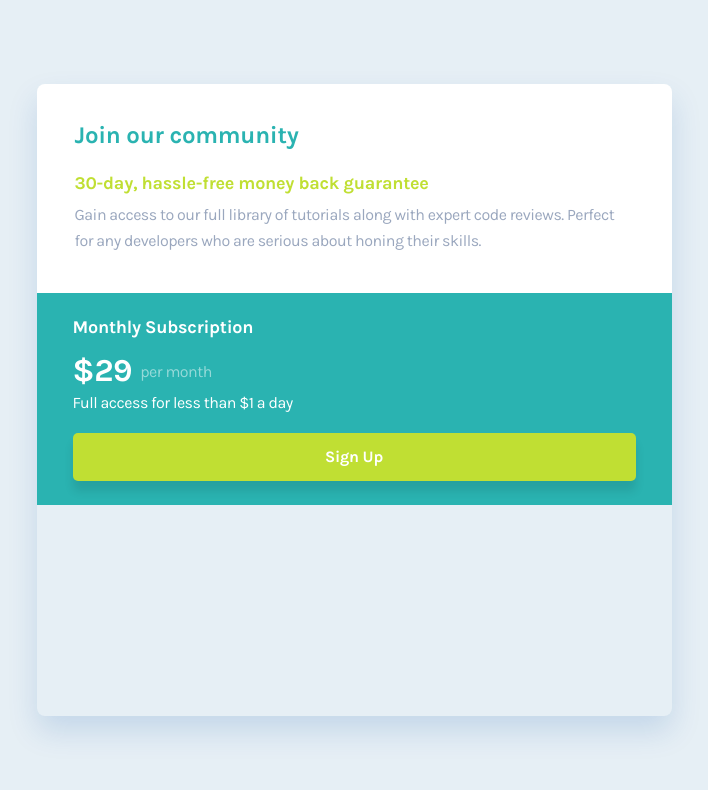
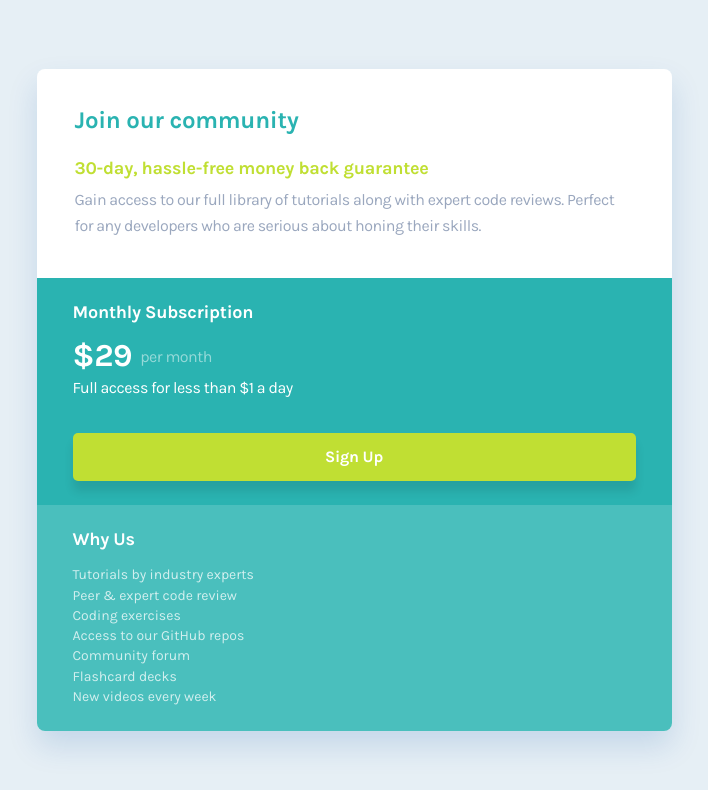
Before and after one commit to g-akca/single-price-grid-component, a React (Vite) app: page / in a window 1280 px wide. Shown: the top 790 px of the page, without its empty margins (286-994 px from the left). Built offline with nearby package versions, Linux system fonts and the light colour scheme.

Commit message:
Add content and styling to SubscriptionWhyUs

```diff
--- a/src/components/SubscriptionWhyUs.jsx
+++ b/src/components/SubscriptionWhyUs.jsx
@@ -1,7 +1,18 @@
 function SubscriptionWhyUs() {
   return (
-    <>
-    </>
+    <section className="bg-teal-400 text-white py-6 px-9 flex flex-col gap-4 justify-between">
+      <h2 className="text-[18px] leading-[115%] font-bold tracking-[-0.25px]">Why Us</h2>
+
+      <ul className="opacity-75 text-[14px] leading-[145%]">
+        <li>Tutorials by industry experts</li>
+        <li>Peer & expert code review</li>
+        <li>Coding exercises</li>
+        <li>Access to our GitHub repos</li>
+        <li>Community forum</li>
+        <li>Flashcard decks</li>
+        <li>New videos every week</li>
+      </ul>
+    </section>
   )
 }
 
```
